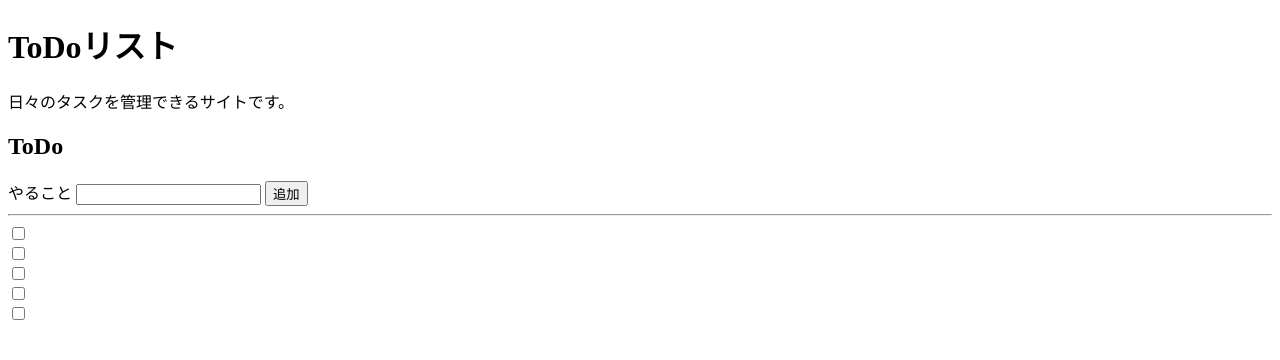
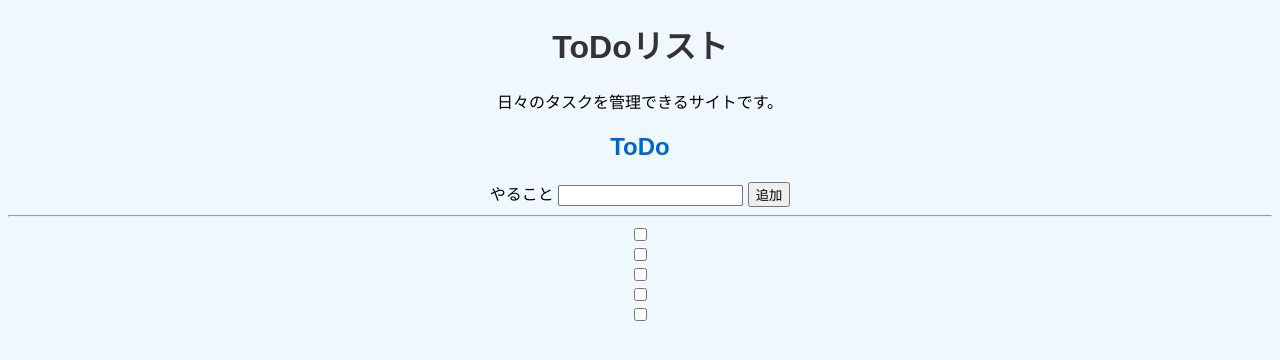
Before and after one commit to e2521532-cpu/e2521532.github.io, a plain HTML site: page index.html in a window 1280 px wide. Drawn offline with Linux system fonts and the light colour scheme.

Commit message:
最終課題

```diff
--- a/index.html
+++ b/index.html
@@ -5,9 +5,10 @@
 <head>
     <meta charset="UTF-8">
     <meta name="viewport" content="width=device-width, initial-scale=1.0">
-    <meta name="autohr" content="Osamu HASEGAWA">
+    <meta name="autohr" content="Mika Ueda">
     <meta name="keywords" content="html, css, javascript">
 
+    <link rel="stylesheet" href="./css/main.css">
     <script src="./js/main.js" defer></script>
 
     <title>あなたのToDoリスト</title>
```
